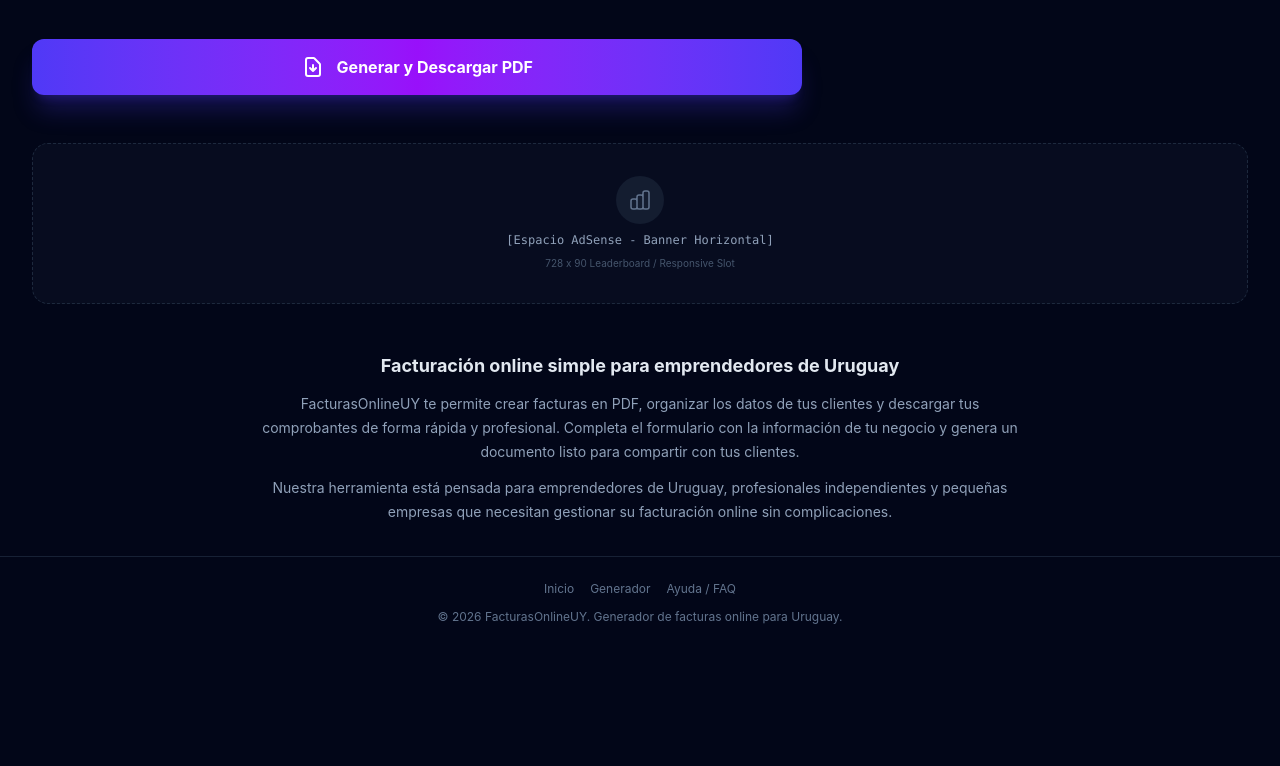
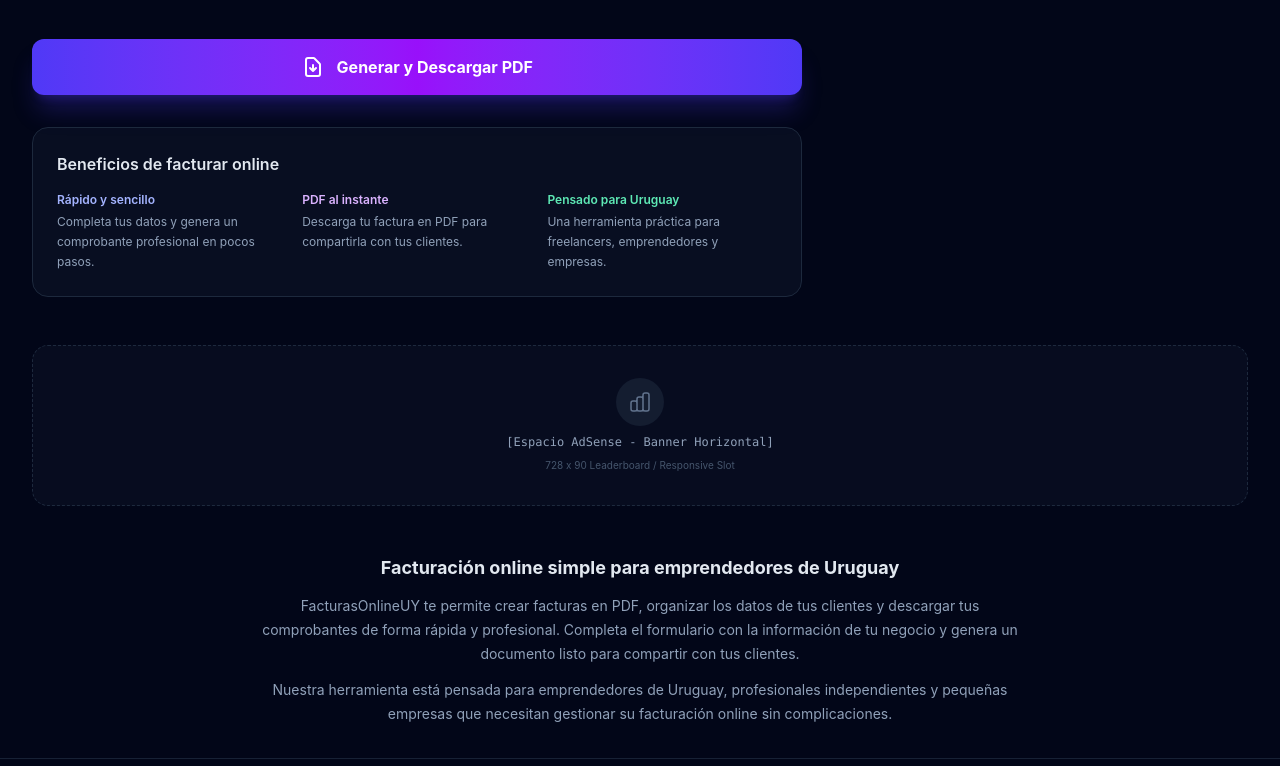
Before and after one commit to OrtegaManu/facturador-tecnogadgets-frontend, a React (Vite) app: page / in a window 1280 px wide. Shown: the part 1566-2332 px from the top of the page. Before the commit the page ends 2215 px from the top, so only its background shows below. Built offline with nearby package versions, Linux system fonts and the light colour scheme; no server answers.

Commit message:
Agrego Open Graph, Twitter Cards y Schema JSON-LD

```diff
--- a/index.html
+++ b/index.html
@@ -4,17 +4,17 @@
     <meta charset="UTF-8" />
     <link rel="icon" type="image/svg+xml" href="/favicon.svg" />
     <meta name="viewport" content="width=device-width, initial-scale=1.0" />
-    <meta name="description" content="Generador de facturas online ágil y profesional para Uruguay. Crea, descarga en PDF y gestiona tus comprobantes al instante." />
+    <meta name="description" content="Creá tu factura en segundos, descargala en PDF y compartila al instante. Gratis, sin registro y pensado para Uruguay. Ideal para freelancers y empresas." />
     <meta name="keywords" content="generador de facturas online Uruguay, facturación online Uruguay, facturas en PDF, comprobantes electrónicos Uruguay, crear factura online, gestión de facturas" />
     <link rel="canonical" href="https://facturasonlineuy.org/" />
-    <title>FacturasOnlineUY - Generador de Facturas Online en Uruguay</title>
+    <title>Generador de Facturas Online Uruguay | FacturasOnlineUY - Gratis y sin registro</title>
     <script type="application/ld+json">
       {
         "@context": "https://schema.org",
         "@type": "SoftwareApplication",
         "name": "FacturasOnlineUY",
         "url": "https://facturasonlineuy.org/",
-        "description": "Generador de facturas online ágil y profesional para Uruguay. Crea, descarga en PDF y gestiona tus comprobantes al instante.",
+        "description": "Creá tu factura en segundos, descargala en PDF y compartila al instante. Gratis, sin registro y pensado para Uruguay. Ideal para freelancers y empresas.",
         "applicationCategory": "BusinessApplication",
         "operatingSystem": "Web",
         "offers": {
--- a/package.json
+++ b/package.json
@@ -21,6 +21,7 @@
     "@types/react-dom": "^19.2.3",
     "@vitejs/plugin-react": "^6.0.4",
     "oxlint": "^1.75.0",
-    "vite": "^8.2.0"
+    "vite": "^8.2.0",
+    "vite-prerender-plugin": "^0.5.13"
   }
 }
--- a/src/App.jsx
+++ b/src/App.jsx
@@ -708,6 +708,24 @@
               </button>
             </div>
 
+            <section aria-labelledby="beneficios-title" className="bg-slate-900/50 border border-slate-800 rounded-2xl p-6">
+              <h2 id="beneficios-title" className="text-base font-semibold text-slate-200 mb-4">Beneficios de facturar online</h2>
+              <div className="grid grid-cols-1 sm:grid-cols-3 gap-4 text-xs">
+                <article>
+                  <h3 className="font-semibold text-indigo-300 mb-1">Rápido y sencillo</h3>
+                  <p className="text-slate-400 leading-5">Completa tus datos y genera un comprobante profesional en pocos pasos.</p>
+                </article>
+                <article>
+                  <h3 className="font-semibold text-purple-300 mb-1">PDF al instante</h3>
+                  <p className="text-slate-400 leading-5">Descarga tu factura en PDF para compartirla con tus clientes.</p>
+                </article>
+                <article>
+                  <h3 className="font-semibold text-emerald-300 mb-1">Pensado para Uruguay</h3>
+                  <p className="text-slate-400 leading-5">Una herramienta práctica para freelancers, emprendedores y empresas.</p>
+                </article>
+              </div>
+            </section>
+
           </div>
 
           {/* RIGHT COLUMN (35% Sticky Sidebar) */}
--- a/src/main.jsx
+++ b/src/main.jsx
@@ -1,10 +1,10 @@
 import { StrictMode } from 'react'
-import { createRoot } from 'react-dom/client'
+import { hydrateRoot } from 'react-dom/client'
 import { Analytics } from '@vercel/analytics/react'
 import './index.css'
 import App from './App.jsx'
 
-createRoot(document.getElementById('root')).render(
+hydrateRoot(document.getElementById('root'),
   <StrictMode>
     <App />
     <Analytics />
--- /dev/null
+++ b/src/prerender.jsx
@@ -0,0 +1,8 @@
+import { renderToString } from 'react-dom/server'
+import App from './App.jsx'
+
+export function prerender() {
+  return {
+    html: renderToString(<App />)
+  }
+}
--- a/vite.config.js
+++ b/vite.config.js
@@ -1,12 +1,21 @@
+import { fileURLToPath } from 'node:url'
+import path from 'node:path'
 import { defineConfig } from 'vite'
 import react from '@vitejs/plugin-react'
 import tailwindcss from '@tailwindcss/vite'
+import { vitePrerenderPlugin } from 'vite-prerender-plugin'
+
+const projectRoot = path.dirname(fileURLToPath(import.meta.url))
 
 // https://vite.dev/config/
 export default defineConfig({
   plugins: [
     react(),
-    tailwindcss()
+    tailwindcss(),
+    vitePrerenderPlugin({
+      renderTarget: '#root',
+      prerenderScript: path.join(projectRoot, 'src/prerender.jsx')
+    })
   ],
   server: {
     port: 3000
```
Also changed, not shown: 2 other files (tests, documents, lock files or other folders).
